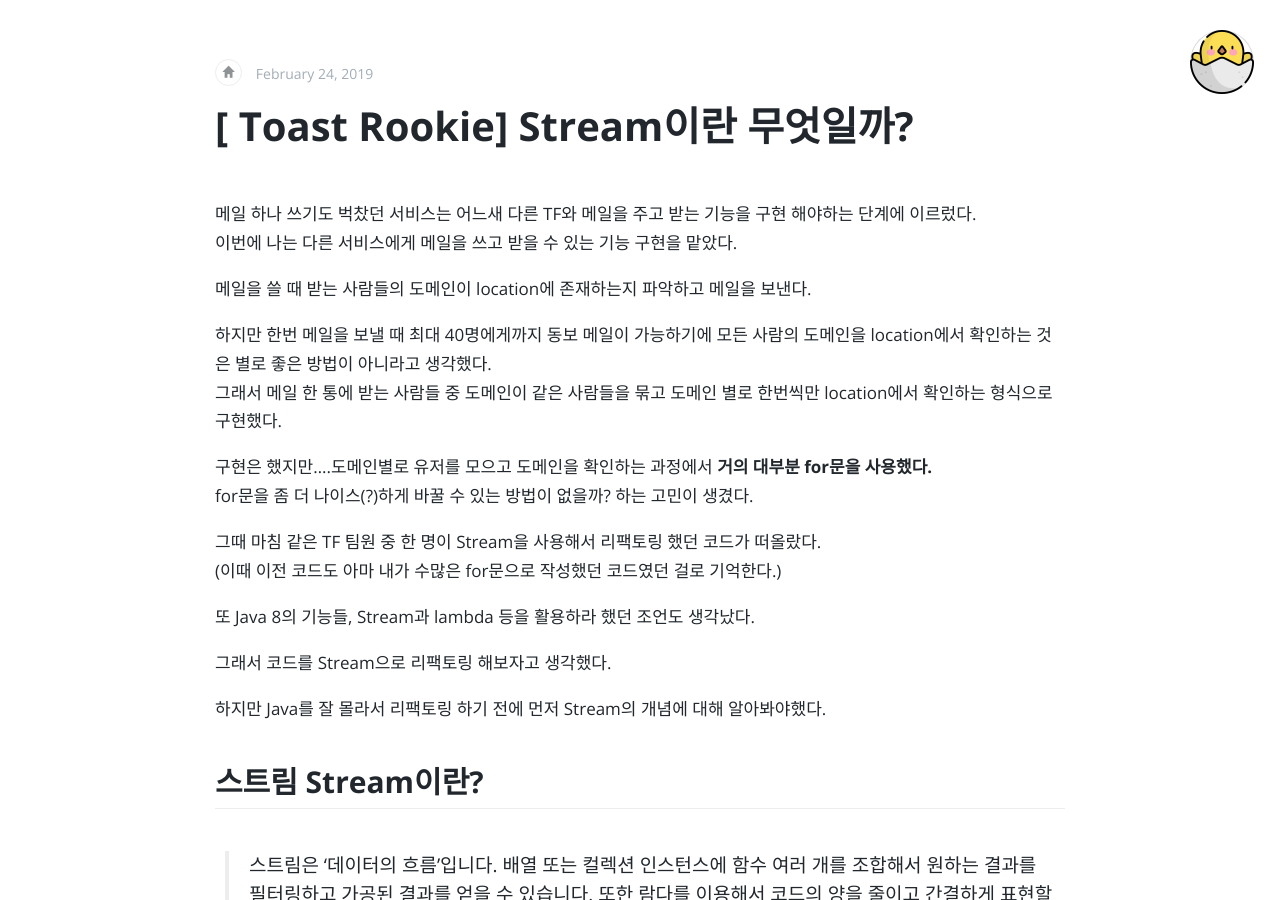
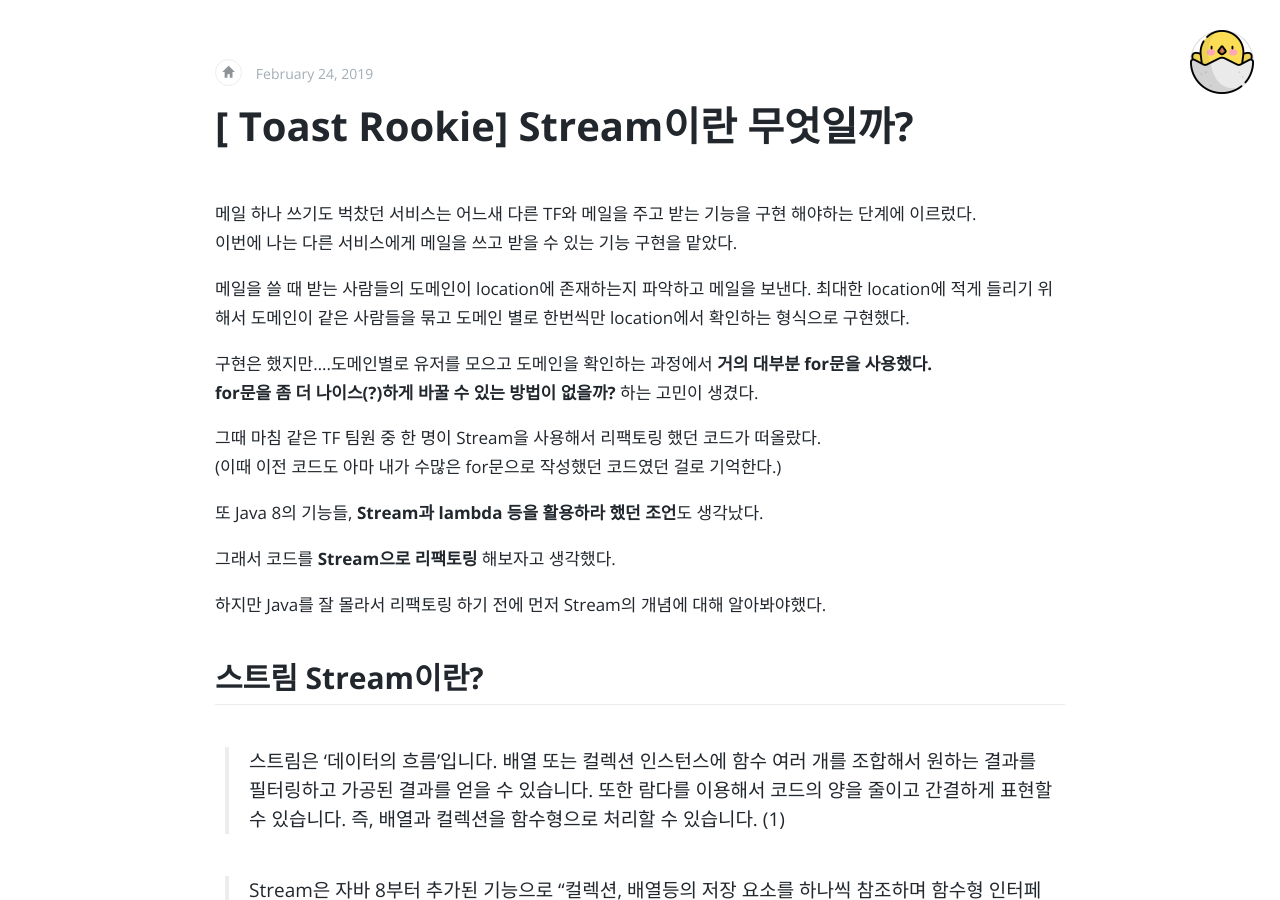
Before and after one commit to vormwald/joon, a Jekyll site: the page built from _posts/2019-02-24-[-TOAST-ROOKIE]-Stream이란 무엇일까?.md, in a window 1280 px wide and 900 px high. Built offline with Jekyll 4.4.1, drawn with Linux system fonts in a browser that asks for light colours; our own code applies the rules of GitHub Pages for plain Markdown files; comment, search, counter and statistics services are not loaded.

Commit message:
remove line

```diff
--- a/_posts/2019-02-24-[-TOAST-ROOKIE]-Stream이란 무엇일까?.md
+++ b/_posts/2019-02-24-[-TOAST-ROOKIE]-Stream이란 무엇일까?.md
@@ -2,19 +2,17 @@
 이번에 나는 다른 서비스에게 메일을 쓰고 받을 수 있는 기능 구현을 맡았다.
 
 메일을 쓸 때 받는 사람들의 도메인이 location에 존재하는지 파악하고 메일을 보낸다.
-
-하지만 한번 메일을 보낼 때 최대 40명에게까지 동보 메일이 가능하기에 모든 사람의 도메인을 location에서 확인하는 것은 별로 좋은 방법이 아니라고 생각했다.
-그래서 메일 한 통에 받는 사람들 중 도메인이 같은 사람들을 묶고 도메인 별로 한번씩만 location에서 확인하는 형식으로 구현했다.
+최대한 location에 적게 들리기 위해서 도메인이 같은 사람들을 묶고 도메인 별로 한번씩만 location에서 확인하는 형식으로 구현했다.
 
 구현은 했지만....도메인별로 유저를 모으고 도메인을 확인하는 과정에서 **거의 대부분 for문을 사용했다.**
-for문을 좀 더 나이스(?)하게 바꿀 수 있는 방법이 없을까? 하는 고민이 생겼다.
+**for문을 좀 더 나이스(?)하게 바꿀 수 있는 방법이 없을까?** 하는 고민이 생겼다.
 
 그때 마침 같은 TF 팀원 중 한 명이 Stream을 사용해서 리팩토링 했던 코드가 떠올랐다.
 (이때 이전 코드도 아마 내가 수많은 for문으로 작성했던 코드였던 걸로 기억한다.)
 
-또 Java 8의 기능들, Stream과 lambda 등을 활용하라 했던 조언도 생각났다.
+또 Java 8의 기능들, **Stream과 lambda 등을 활용하라 했던 조언**도 생각났다.
 
-그래서 코드를 Stream으로 리팩토링 해보자고 생각했다.
+그래서 코드를 **Stream으로 리팩토링** 해보자고 생각했다.
 
 하지만 Java를 잘 몰라서 리팩토링 하기 전에 먼저 Stream의 개념에 대해 알아봐야했다.
 
```
